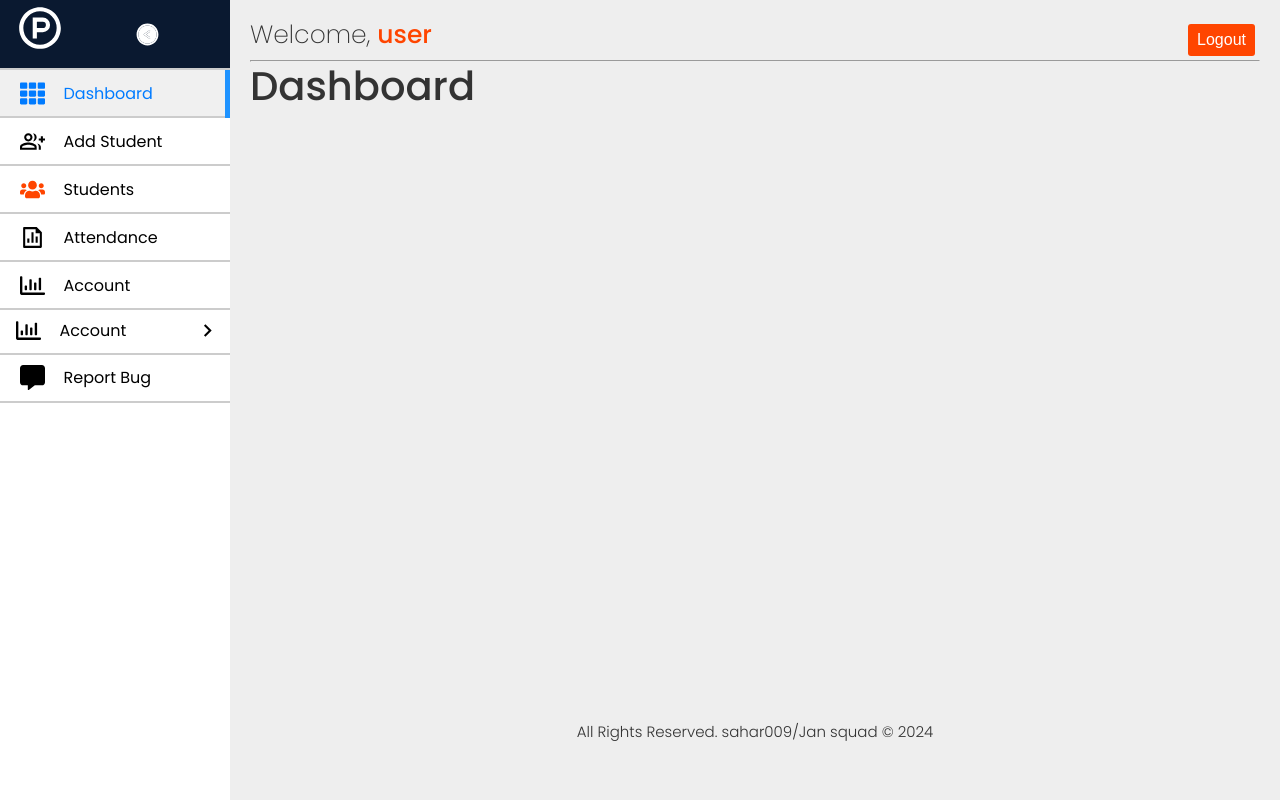
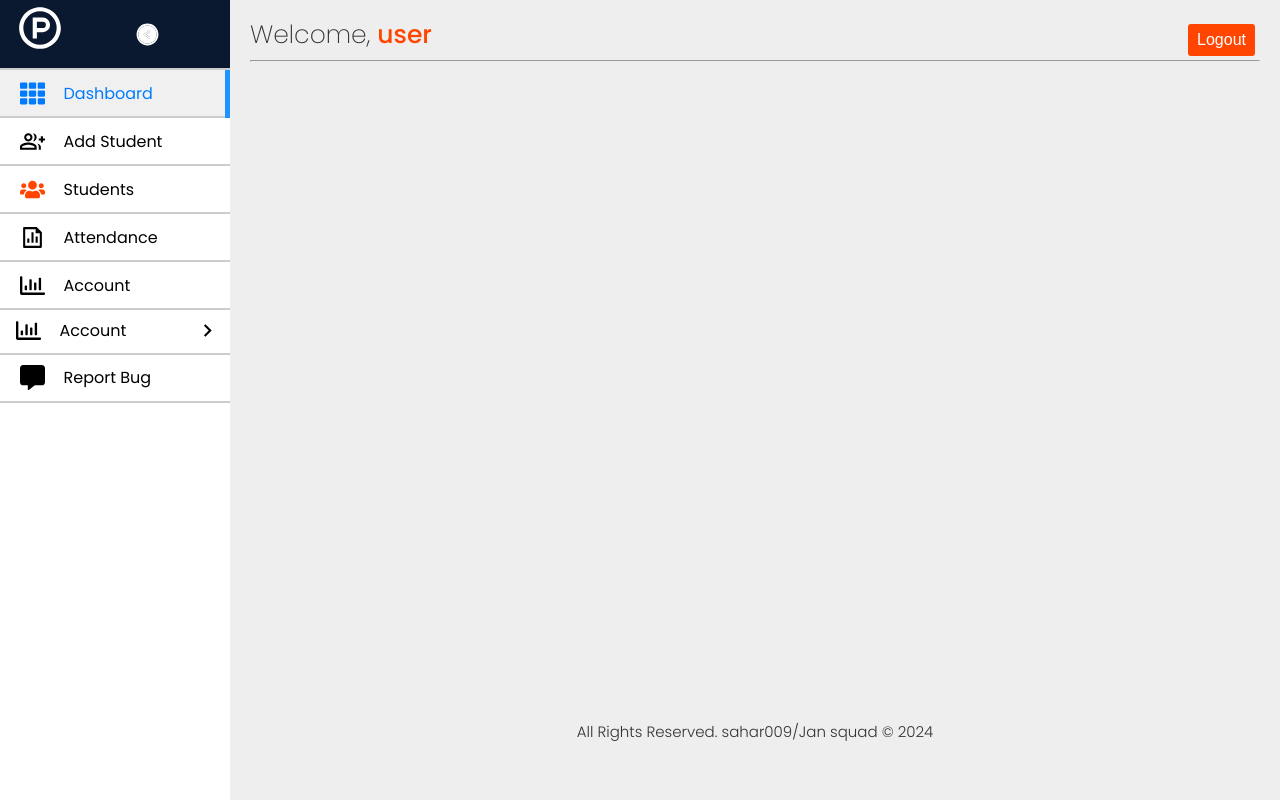
Before and after one commit to Sahar009/jan-dash, a React (Create React App) app: page /dashboard in a window 1280 px wide. Built offline with nearby package versions, Linux system fonts and the light colour scheme.

Commit message:
update on readme

```diff
--- a/src/pages/dashboard/Dashboard.js
+++ b/src/pages/dashboard/Dashboard.js
@@ -1,5 +1,5 @@
 import {useEffect,useState, useRef} from 'react';
-
+import { IoIosSearch } from "react-icons/io";
 
 
 const Dashboard = () => {
@@ -11,7 +11,7 @@ const Dashboard = () => {
 
   return (
     <div>
-      <h1>Dashboard</h1>
+
 
 
 
```
Also changed, not shown: 1 other file (tests, documents, lock files or other folders).
